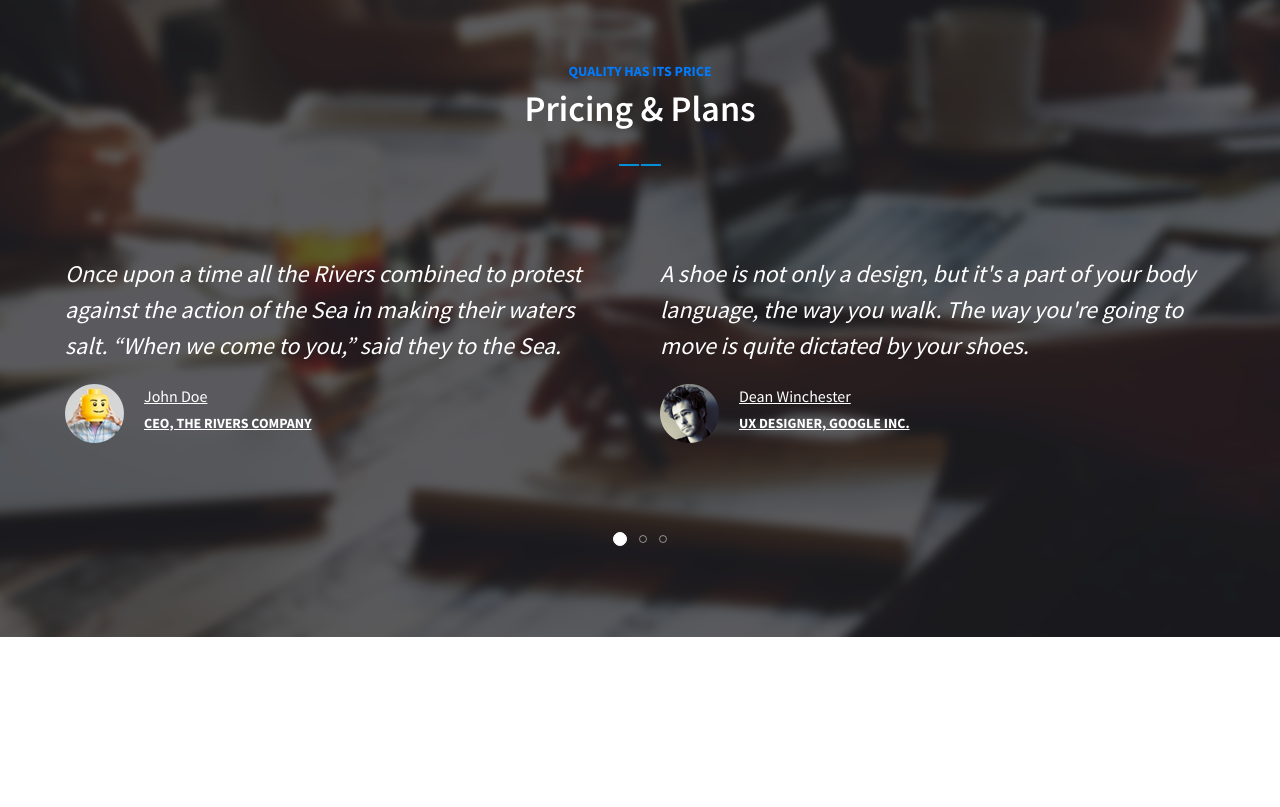
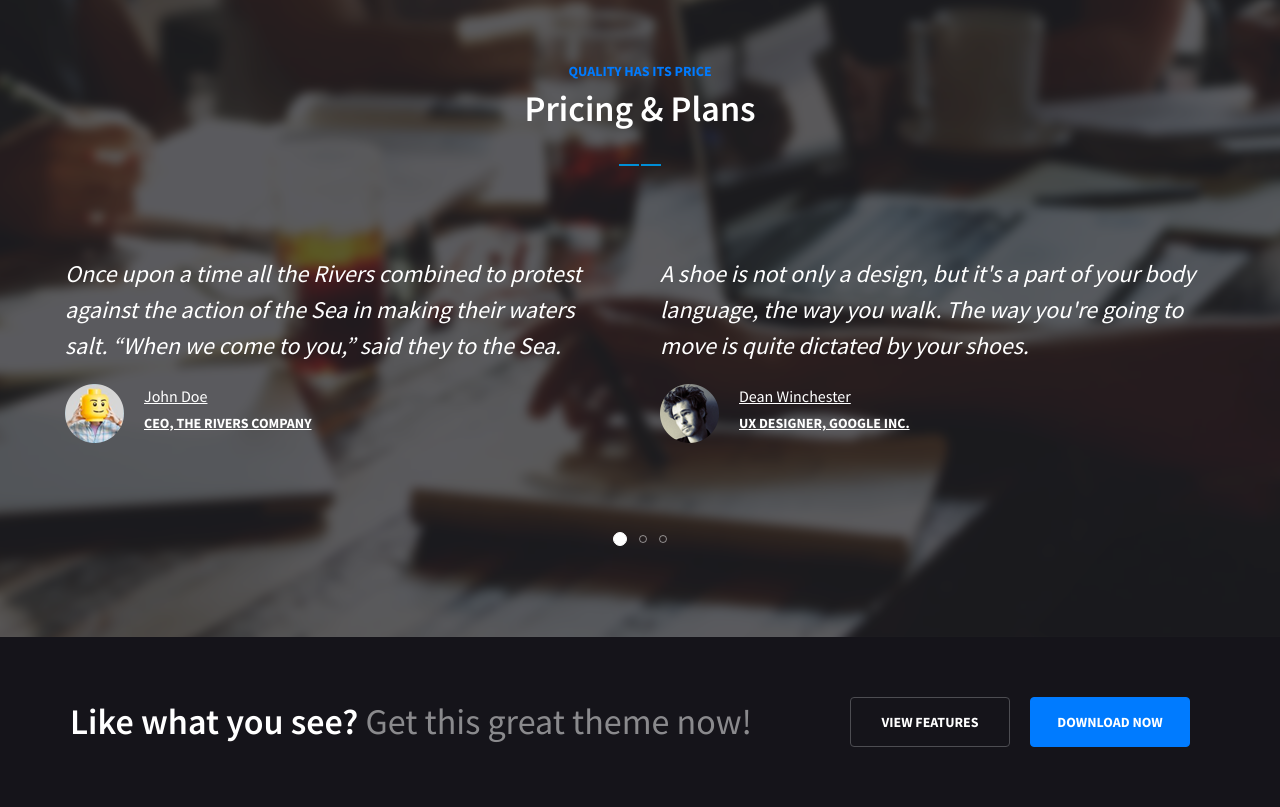
Before and after one commit to Notna17/Lucid_onepage, a website: page index.html in a window 1280 px wide. Shown: the part 2339-3146 px from the top of the page. Before the commit the page ends 2976 px from the top, so only its background shows below. Drawn offline with nearby package versions, Linux system fonts and the light colour scheme.

Commit message:
Доробив like what you see секцію

```diff
--- a/index.html
+++ b/index.html
@@ -157,7 +157,15 @@
                   <p class="text-primary" style="color:#fff !important; text-decoration: underline;">UX DESIGNER, GOOGLE INC.</p>
                 </div></div></div></div></div>
     <div class="swiper-pagination"></div></div></div></div></div>
-
+    <div class="lwysbg"><div class="container"><div class="row">
+    <div class="d-none d-md-block col-md-6 col-lg-8"><div style="display: flex; align-items: center; height: 170px;">
+    <div class="black-text" style="color:#fff">Like what you see? <span style="font-weight: 100;opacity: 0.5;">Get this great theme now!</span></div>
+    </div></div>
+    <div class="col-lg-4 col-md-6 col-sm-12"><div style="display: flex; justify-content: right; align-items:center; height: 170px;">
+      <button class="btn btn-outline-light home-button" style="border-color: #4d4d52;" href="#features">VIEW FEATURES</button>
+      <button class="btn btn-primary home-button">DOWNLOAD NOW</button>
+    </div></div>
+    </div></div></div>
 
     <script src="https://cdn.jsdelivr.net/npm/swiper@11/swiper-bundle.min.js"></script>
     <script src="https://cdn.jsdelivr.net/npm/jquery@3.5.1/dist/jquery.slim.min.js" integrity="sha384-DfXdz2htPH0lsSSs5nCTpuj/zy4C+OGpamoFVy38MVBnE+IbbVYUew+OrCXaRkfj" crossorigin="anonymous"></script>
--- a/src/style.scss
+++ b/src/style.scss
@@ -1,6 +1,7 @@
 // Загальні стилі
 body {
     font-family: 'Source Sans Pro', sans-serif;
+    overflow-x: hidden;
 }
 .container {
     max-width: 1170px;
@@ -283,3 +284,8 @@ a:hover {
   background: #fff;
   margin-bottom: 6px !important;
 }
+// Like what you see
+.lwysbg {
+  background-color: #15141a;
+  height: 170px;
+}
```
Also changed, not shown: dist/style.css.
